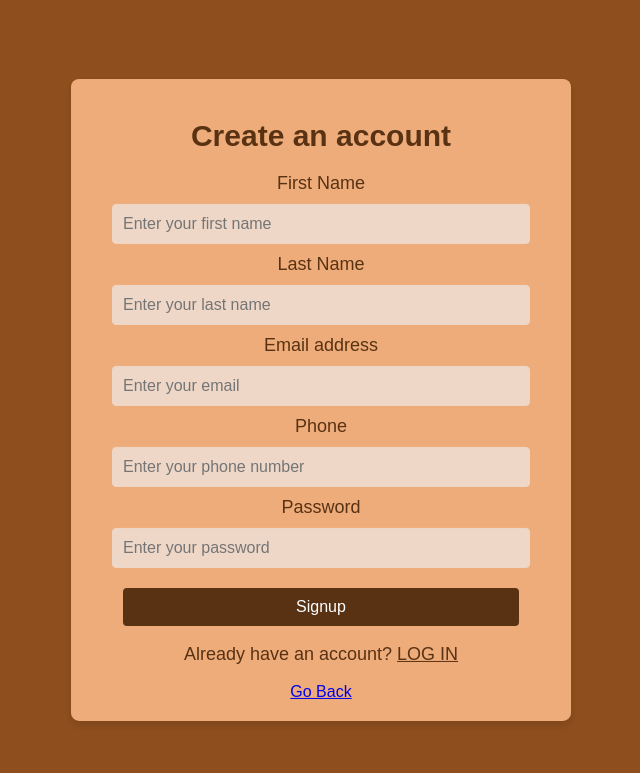
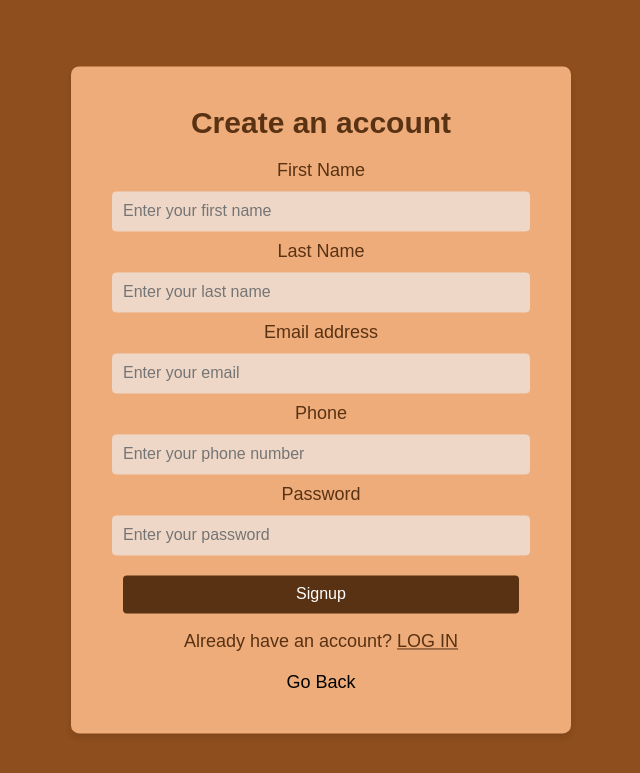
Before and after one commit to valzza/library, a PHP site: page /login.html in a window 1280 px wide. Shown: the top 773 px of the page, without its empty margins (319-959 px from the left). Run offline with PHP 8.4, Linux system fonts and the light colour scheme.

Commit message:
Update style.css

```diff
--- a/style.css
+++ b/style.css
@@ -340,6 +340,17 @@ textarea {
 .signup-btn a:hover{
   color: #000000;
 }
+/* Back butoni */
+.back-link {
+  display: block;
+  margin: 20px;
+  font-size: 18px;
+  color: #000000;
+  text-decoration: none;
+}
+.back-link:hover {
+  text-decoration: underline;
+}
 /* Footer */
 footer {
   background-color: #333;
```
